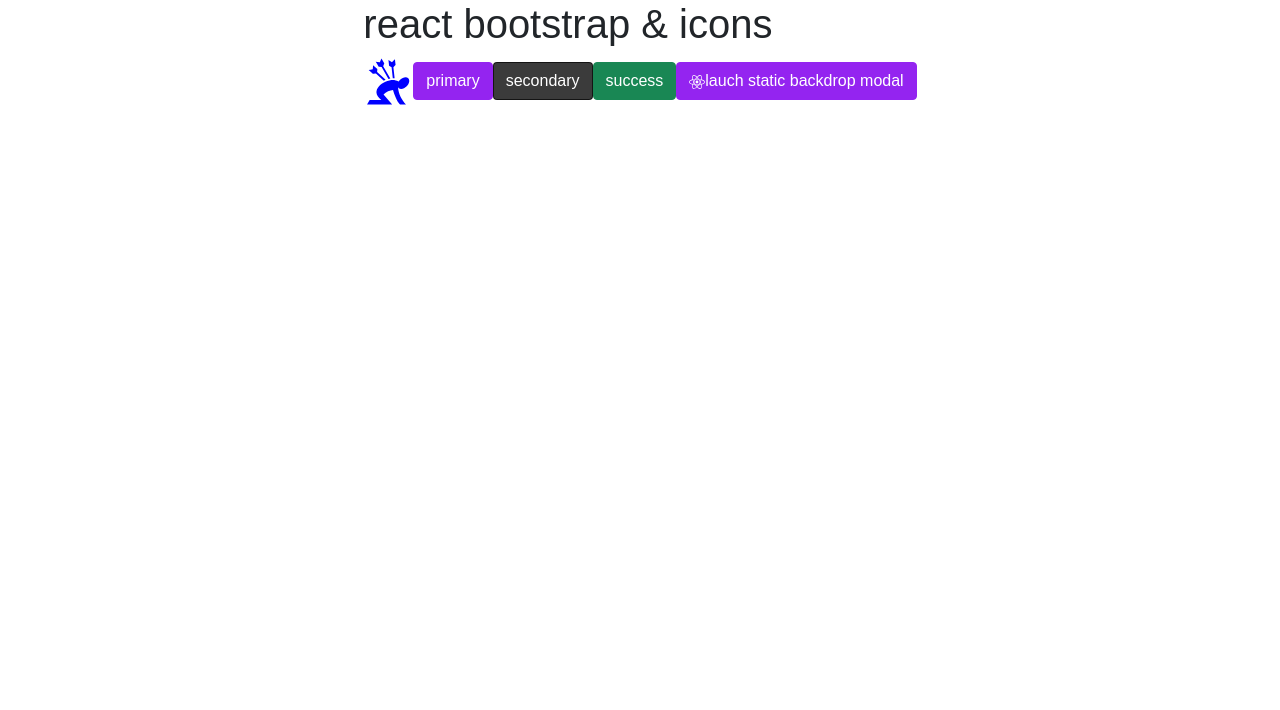
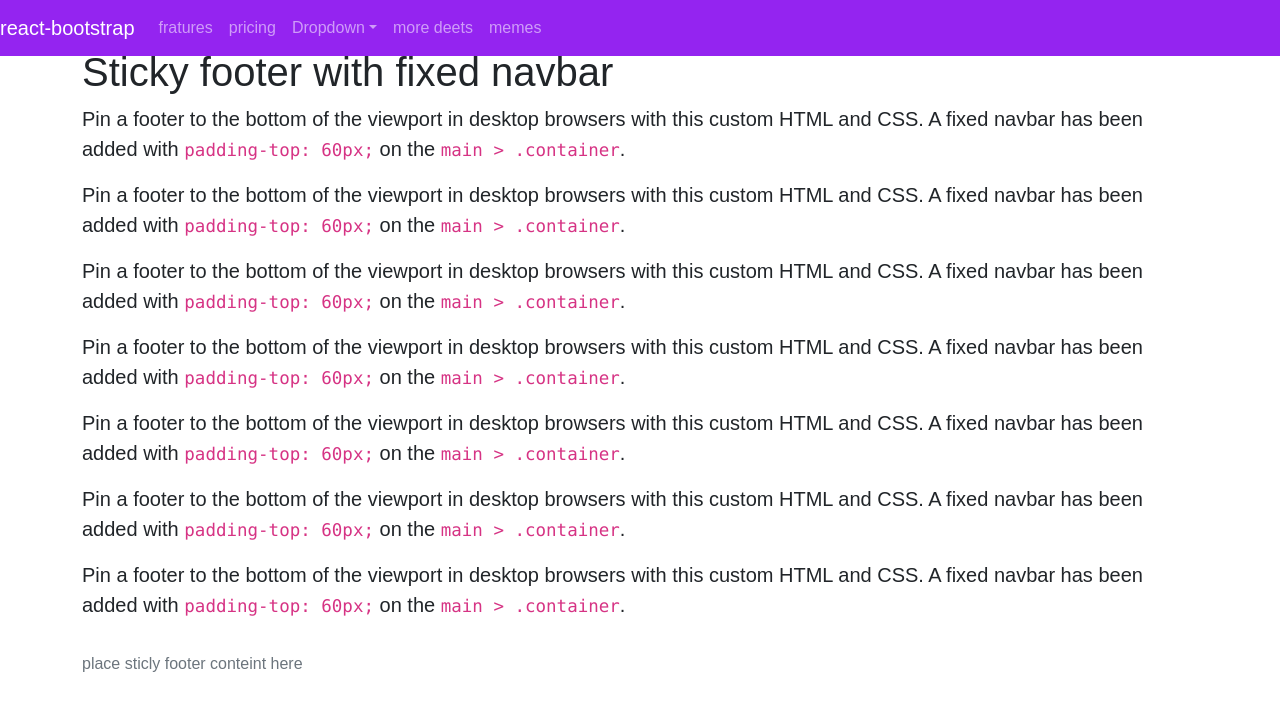
Before and after one commit to esw4soft/react_practice2, a React (Create React App) app: page / in a window 1280 px wide. Shown: the top 710 px of the page. Built offline with nearby package versions, Linux system fonts and the light colour scheme.

Commit message:
header-content-footer-bootstrap

```diff
--- a/src/App.js
+++ b/src/App.js
@@ -1,47 +1,58 @@
-import React, { useState } from 'react'
-import { Container, Row, Col, Button, Modal } from 'react-bootstrap'
-import { FaReact } from 'react-icons/fa'
-import { GiArrowed } from 'react-icons/gi'
+import React from 'react'
+import MyNavbar from './components/MyNavbar'
+import MyFooter from './components/MyFooter'
+import MainContent from './components/MainContent'
 
 function App() {
-  const [show, setShow] = useState(false)
-  const handleClose = () => setShow(false)
-  const handleShow = () => setShow(true)
   return (
     <>
-      <Container>
-        <Row className="justify-content-md-center">
-          <Col md="auto">
-            <h1>react bootstrap & icons</h1>
-            <GiArrowed size="50" color="blue" />
-            <Button variant="primary">primary</Button>
-            <Button variant="secondary">secondary</Button>
-            <Button variant="success">success</Button>
-            <Button variant="primary" onClick={handleShow}>
-              <FaReact />
-              lauch static backdrop modal
-            </Button>
-          </Col>
-        </Row>
-      </Container>
-
-      <Modal
-        show={show}
-        onHide={handleClose}
-        backdrop="static"
-        keyboard={false}
-      >
-        <Modal.Header closeButton>
-          <Modal.Title>modal title</Modal.Title>
-        </Modal.Header>
-        <Modal.Body>i will not clase id you click outside me</Modal.Body>
-        <Modal.Footer>
-          <Button variant="secondary" onClick={handleClose}>
-            close
-          </Button>
-          <Button variant="primary">understood</Button>
-        </Modal.Footer>
-      </Modal>
+      <MyNavbar />
+      <MainContent>
+        <h1 className="mt-5">Sticky footer with fixed navbar</h1>
+        <p className="lead">
+          Pin a footer to the bottom of the viewport in desktop browsers with
+          this custom HTML and CSS. A fixed navbar has been added with{' '}
+          <code>padding-top: 60px;</code> on the{' '}
+          <code>main &gt; .container</code>.
+        </p>
+        <p className="lead">
+          Pin a footer to the bottom of the viewport in desktop browsers with
+          this custom HTML and CSS. A fixed navbar has been added with{' '}
+          <code>padding-top: 60px;</code> on the{' '}
+          <code>main &gt; .container</code>.
+        </p>
+        <p className="lead">
+          Pin a footer to the bottom of the viewport in desktop browsers with
+          this custom HTML and CSS. A fixed navbar has been added with{' '}
+          <code>padding-top: 60px;</code> on the{' '}
+          <code>main &gt; .container</code>.
+        </p>
+        <p className="lead">
+          Pin a footer to the bottom of the viewport in desktop browsers with
+          this custom HTML and CSS. A fixed navbar has been added with{' '}
+          <code>padding-top: 60px;</code> on the{' '}
+          <code>main &gt; .container</code>.
+        </p>
+        <p className="lead">
+          Pin a footer to the bottom of the viewport in desktop browsers with
+          this custom HTML and CSS. A fixed navbar has been added with{' '}
+          <code>padding-top: 60px;</code> on the{' '}
+          <code>main &gt; .container</code>.
+        </p>
+        <p className="lead">
+          Pin a footer to the bottom of the viewport in desktop browsers with
+          this custom HTML and CSS. A fixed navbar has been added with{' '}
+          <code>padding-top: 60px;</code> on the{' '}
+          <code>main &gt; .container</code>.
+        </p>
+        <p className="lead">
+          Pin a footer to the bottom of the viewport in desktop browsers with
+          this custom HTML and CSS. A fixed navbar has been added with{' '}
+          <code>padding-top: 60px;</code> on the{' '}
+          <code>main &gt; .container</code>.
+        </p>
+      </MainContent>
+      <MyFooter />
     </>
   )
 }
--- /dev/null
+++ b/src/components/MainContent.js
@@ -0,0 +1,13 @@
+import React from 'react'
+
+function MainContent(props) {
+  return (
+    <>
+      <main role="main" className="flex-shrink-0">
+        <div className="container">{props.children}</div>
+      </main>
+    </>
+  )
+}
+
+export default MainContent
--- /dev/null
+++ b/src/components/MyFooter.js
@@ -0,0 +1,15 @@
+import React from 'react'
+
+function MyFooter(props) {
+  return (
+    <>
+      <footer className="footer mt-auto py-3">
+        <div className="container">
+          <span className="text-muted">place sticly footer conteint here</span>
+        </div>
+      </footer>
+    </>
+  )
+}
+
+export default MyFooter
--- /dev/null
+++ b/src/components/MyNavbar.js
@@ -0,0 +1,51 @@
+import React from 'react'
+import {
+  Navbar,
+  Nav,
+  Form,
+  FormControl,
+  Button,
+  NavDropdown,
+} from 'react-bootstrap'
+
+function MyNavbar(props) {
+  return (
+    <>
+      <Navbar
+        collapseOnSelect
+        expand="lg"
+        bg="primary"
+        variant="dark"
+        fixed="top"
+      >
+        <Navbar.Brand href="#home">react-bootstrap</Navbar.Brand>
+        <Navbar.Toggle aria-controls="responsive-navbar-nav" />
+        <Navbar.Collapse id="responsive-navbar-nav">
+          <Nav className="mr-auto">
+            <Nav.Link href="#features">fratures</Nav.Link>
+            <Nav.Link href="#pricing">pricing</Nav.Link>
+            <NavDropdown title="Dropdown" id="collasible-nav-dropdown">
+              <NavDropdown.Item href="#action/3.1">Action</NavDropdown.Item>
+              <NavDropdown.Item href="#action/3.2">
+                Another action
+              </NavDropdown.Item>
+              <NavDropdown.Item href="#action/3.3">Something</NavDropdown.Item>
+              <NavDropdown.Divider />
+              <NavDropdown.Item href="#action/3.4">
+                Separated link
+              </NavDropdown.Item>
+            </NavDropdown>
+          </Nav>
+          <Nav>
+            <Nav.Link href="#deets">more deets</Nav.Link>
+            <Nav.Link eventKey={2} href="#memes">
+              memes
+            </Nav.Link>
+          </Nav>
+        </Navbar.Collapse>
+      </Navbar>
+    </>
+  )
+}
+
+export default MyNavbar
```
Also changed, not shown: 1 other file (tests, documents, lock files or other folders).
